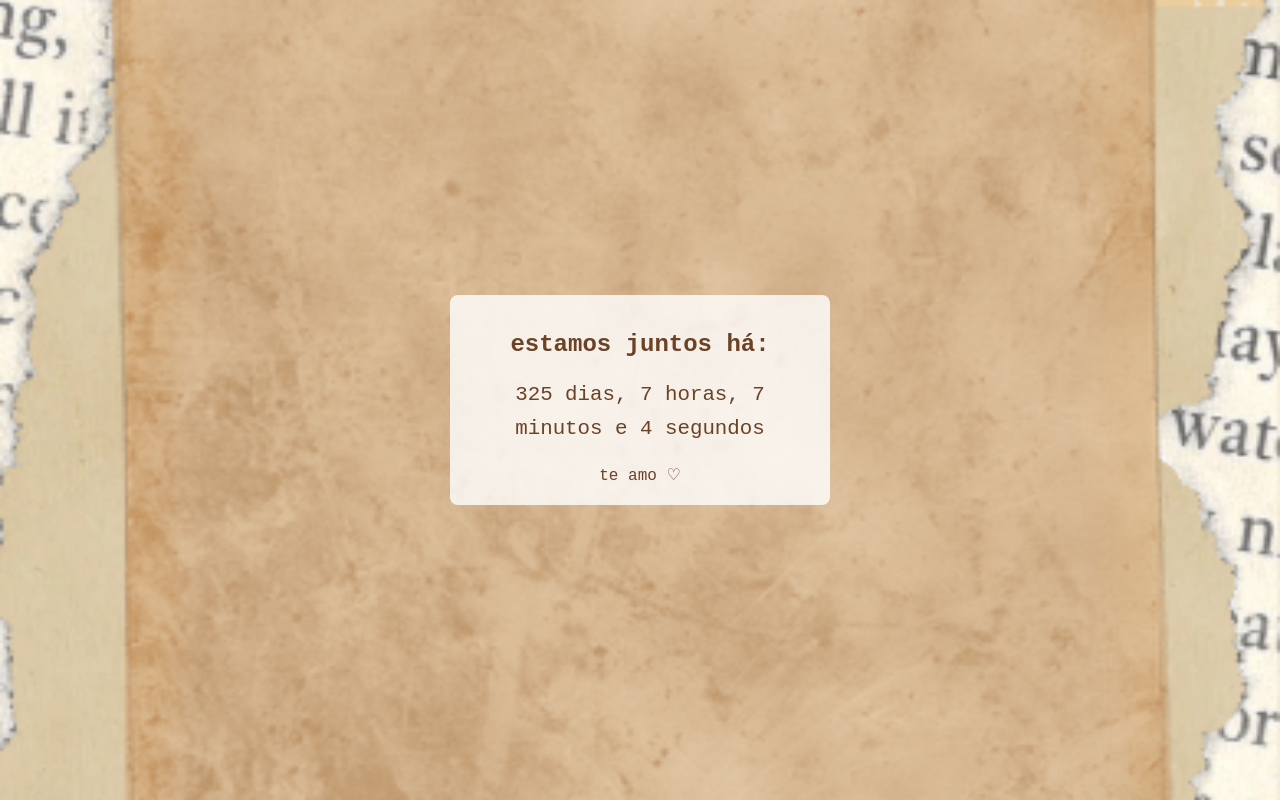
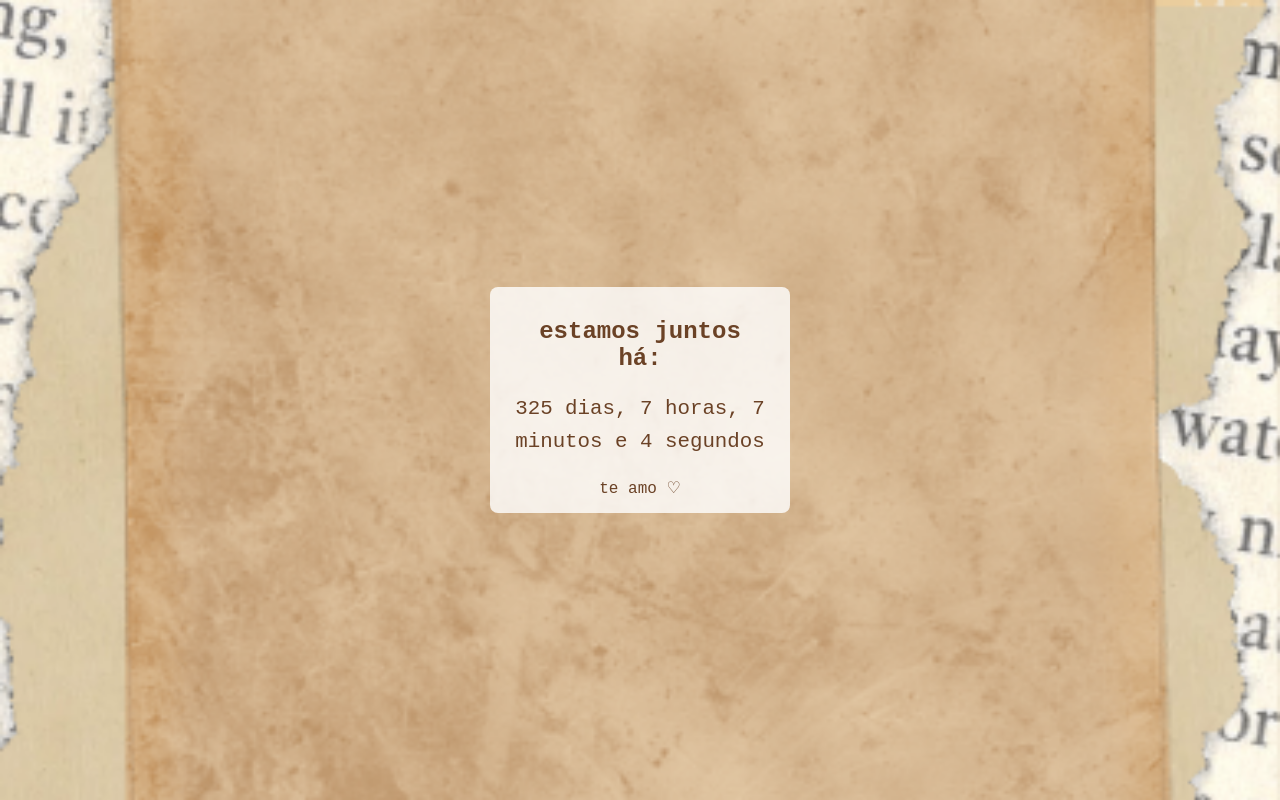
Before and after one commit to raick0/Contador-de-Namoro, a plain HTML site: page index.html in a window 1280 px wide. Drawn offline with Linux system fonts and the light colour scheme.

Commit message:
Update index.html

```diff
--- a/index.html
+++ b/index.html
@@ -18,13 +18,13 @@
         }
 
         /* Caixa de texto central */
-        .container {
-            text-align: center;
-            background-color: rgba(255, 255, 255, 0.8); /* Fundo levemente transparente para melhorar a leitura */
-            padding: 20px 40px;
-            border-radius: 8px;
-            max-width: 300px;
-        }
+.container {
+    text-align: center;
+    background-color: rgba(255, 255, 255, 0.8); /* Fundo levemente transparente */
+    padding: 15px 25px; /* Reduzindo o espaçamento interno */
+    border-radius: 8px;
+    max-width: 250px; /* Diminuindo a largura máxima */
+}
 
         /* Estilos do título */
         h1 {
```
